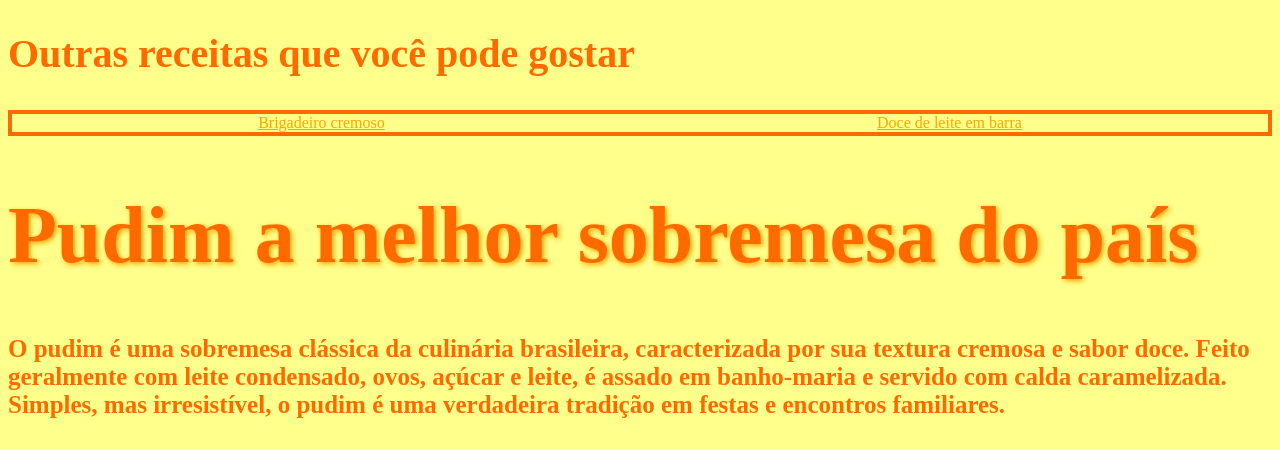
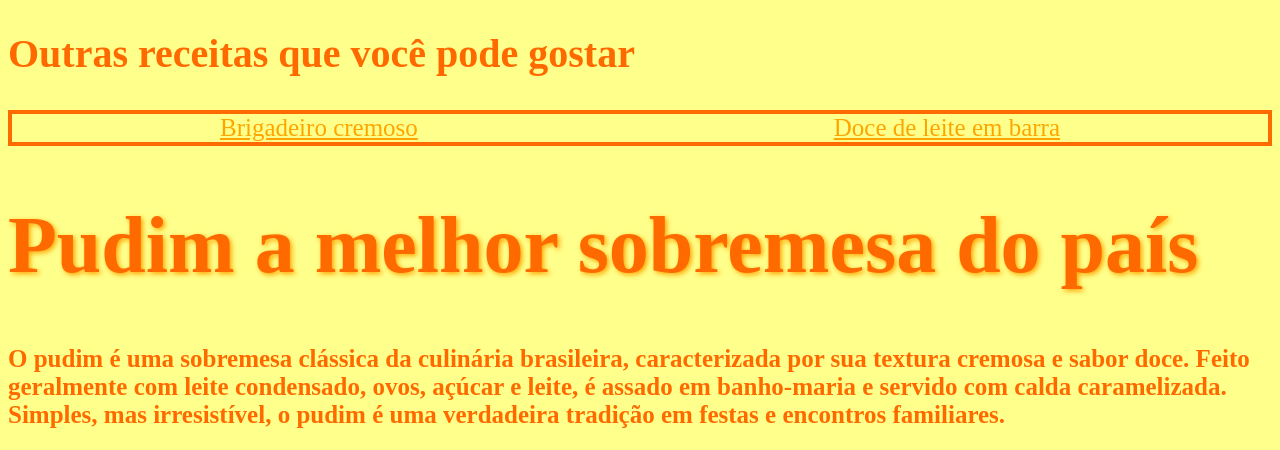
Before and after one commit to alissonsu/alissonsu.github.io, a plain HTML site: page index.html in a window 1280 px wide. Shown: the part 316-766 px from the top of the page. Drawn offline with Linux system fonts and the light colour scheme.

Commit message:
Update index.html

```diff
--- a/index.html
+++ b/index.html
@@ -9,6 +9,8 @@
   justify-content: space-around;
   border: 4px solid;
   border-color:"#8B5742";
+  font-size:25px;
+   color:"#FFFF8B";
 }
 .colorful-text {
         font-size: 3rem;
```
